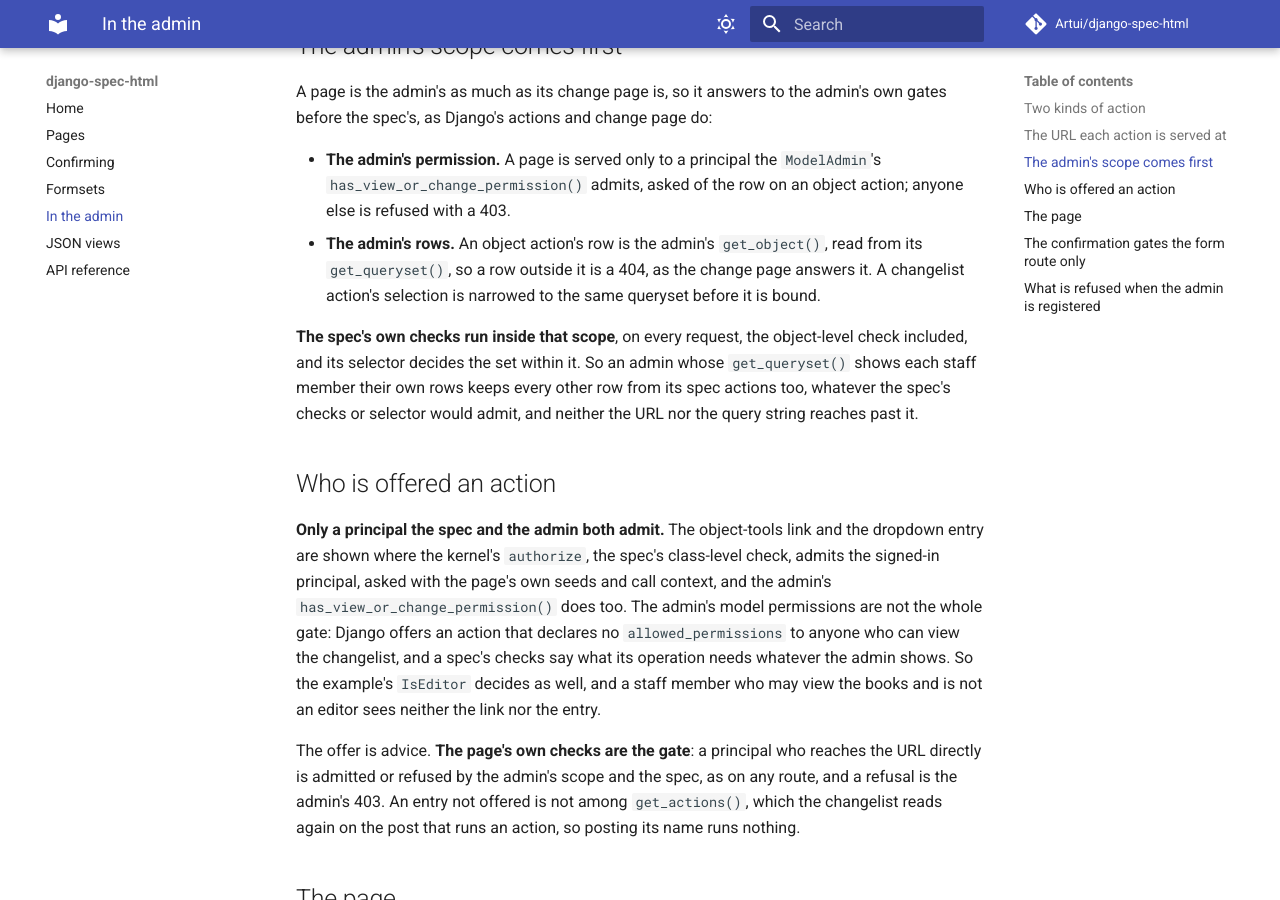
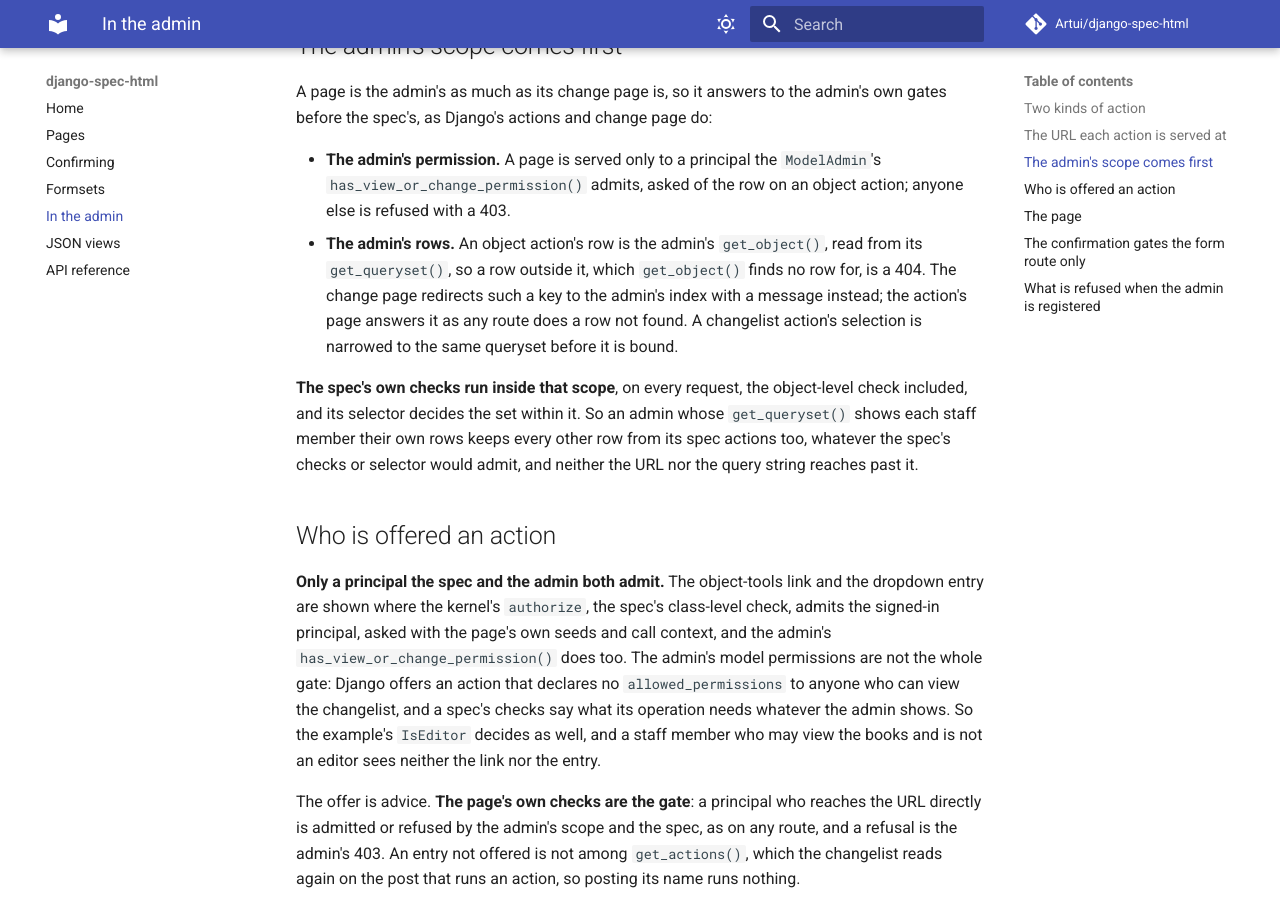
Before and after one commit to Artui/django-spec-html, an MkDocs documentation site: the page built from docs/admin.md, in a window 1280 px wide and 900 px high, scrolled down 3452 px. Built offline with MkDocs 1.6.1 and Material for MkDocs 9.7.7, drawn with Linux system fonts in a browser that asks for light colours; comment, search, counter and statistics services are not loaded.

Commit message:
Say the admin page's 404 is get_object's, not the change page's answer
The change page redirects a key outside the admin's queryset to the
admin's index with a message; the action's page answers it with a 404,
as any route answers a row not found. The docs, the page's docstring and
the test now say so, the test asserting the change page's redirect beside
it, and a staff member without the admin's permission is refused on the
default admin too.

Co-Authored-By: Claude Opus 5.5 <noreply@anthropic.com>

```diff
--- a/docs/admin.md
+++ b/docs/admin.md
@@ -95,8 +95,11 @@ admin's own gates before the spec's, as Django's actions and change page do:
   `ModelAdmin`'s `has_view_or_change_permission()` admits, asked of the row
   on an object action; anyone else is refused with a 403.
 - **The admin's rows.** An object action's row is the admin's
-  `get_object()`, read from its `get_queryset()`, so a row outside it is a
-  404, as the change page answers it. A changelist action's selection is
+  `get_object()`, read from its `get_queryset()`, so a row outside it, which
+  `get_object()` finds no row for, is a 404. The change page redirects such
+  a key to the admin's index with a message instead; the action's page
+  answers it as any route does a row not found. A changelist action's
+  selection is
   narrowed to the same queryset before it is bound.
 
 **The spec's own checks run inside that scope**, on every request, the
```
Also changed, not shown: 2 other files.
